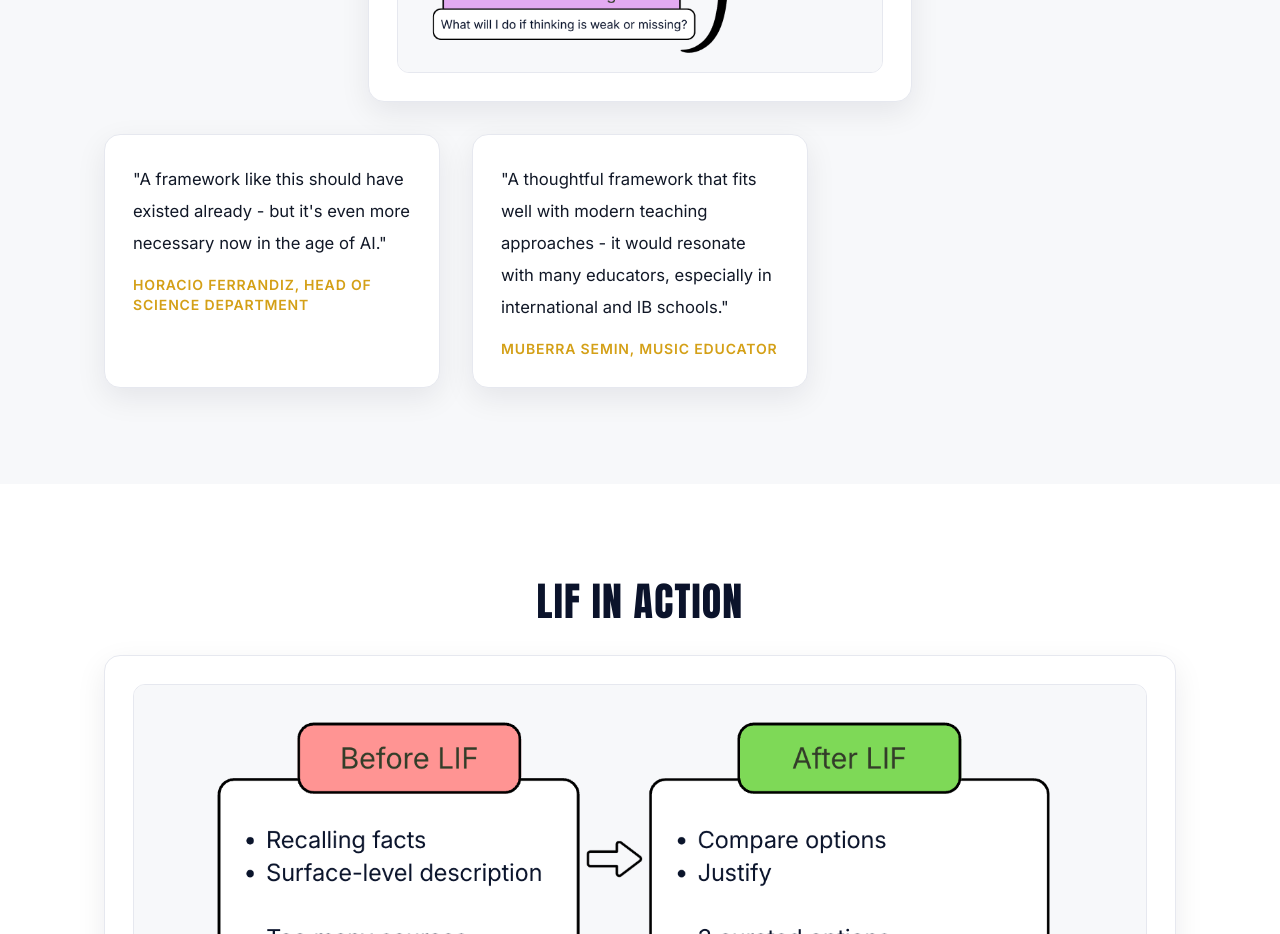
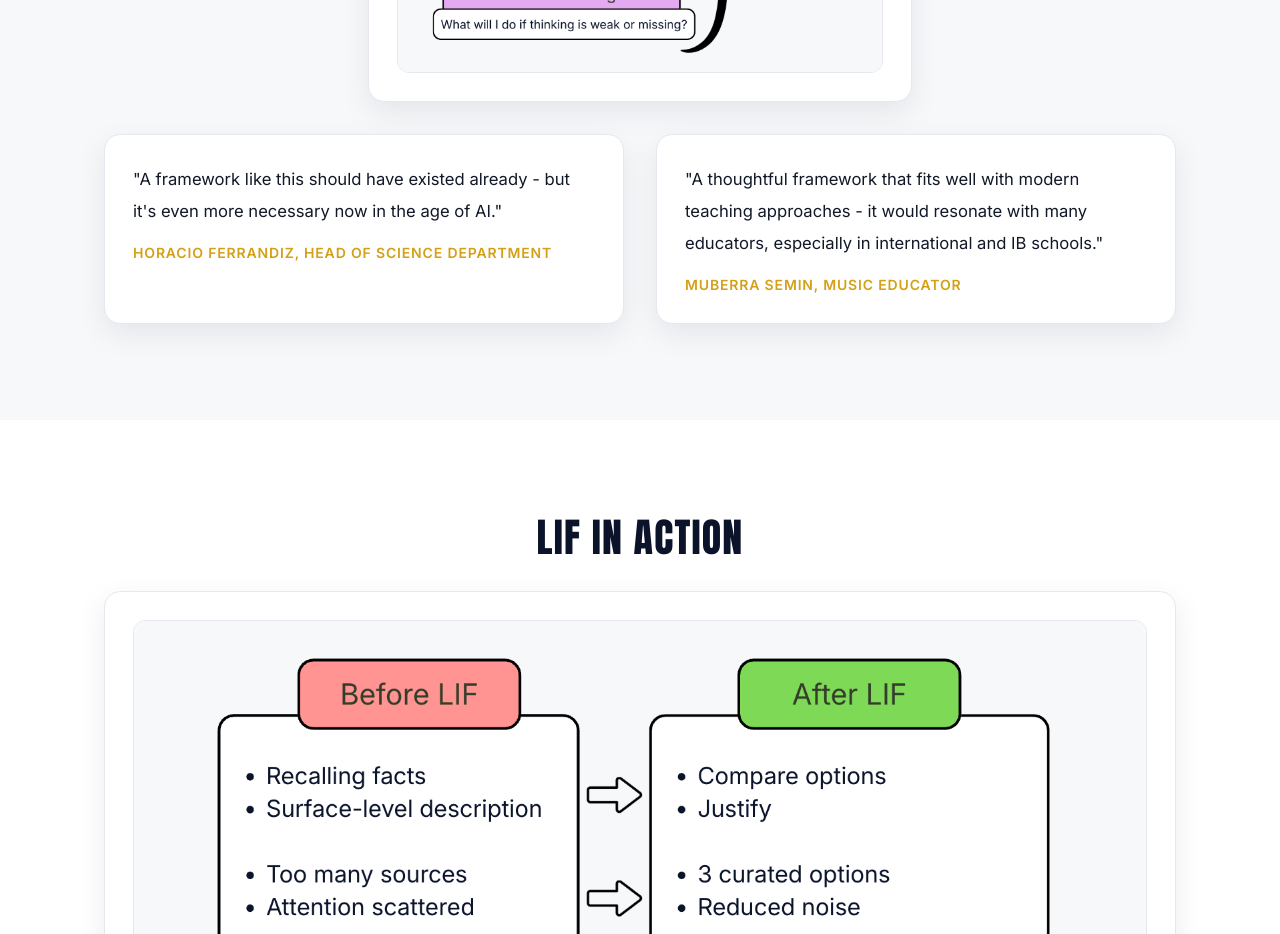
Before and after one commit to damirexus/lesson-intelligence-site, a Next.js app: page / in a window 1280 px wide. Shown: the part 1600-2534 px from the top of the page. Built offline with nearby package versions, Linux system fonts and the light colour scheme.

Commit message:
“Hero2_Updates”

```diff
--- a/src/components/sections/FiveLayerStructureSection.tsx
+++ b/src/components/sections/FiveLayerStructureSection.tsx
@@ -73,7 +73,7 @@ export function FiveLayerStructureSection() {
           </button>
         </div>
 
-        <ul className="mt-8 grid gap-6 lg:grid-cols-3 lg:gap-8">
+        <ul className="mt-8 grid gap-6 md:grid-cols-2 md:gap-8">
           {pageContent.testimonials.quotes.map((quote) => (
             <li key={quote.author} className="interactive-tab rounded-2xl border border-brand-border bg-white p-6 shadow-soft sm:p-7">
               <blockquote className="text-[1.04rem] leading-8 text-brand-text">{quote.text}</blockquote>
```
